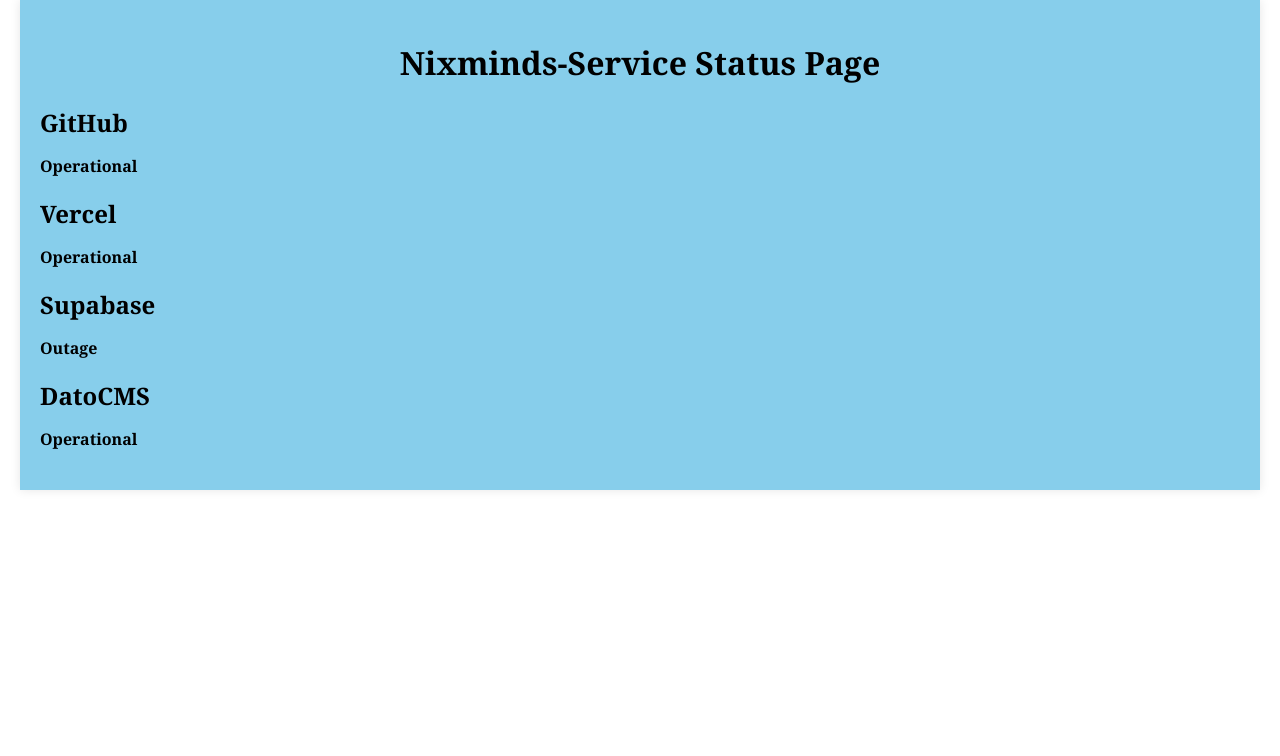
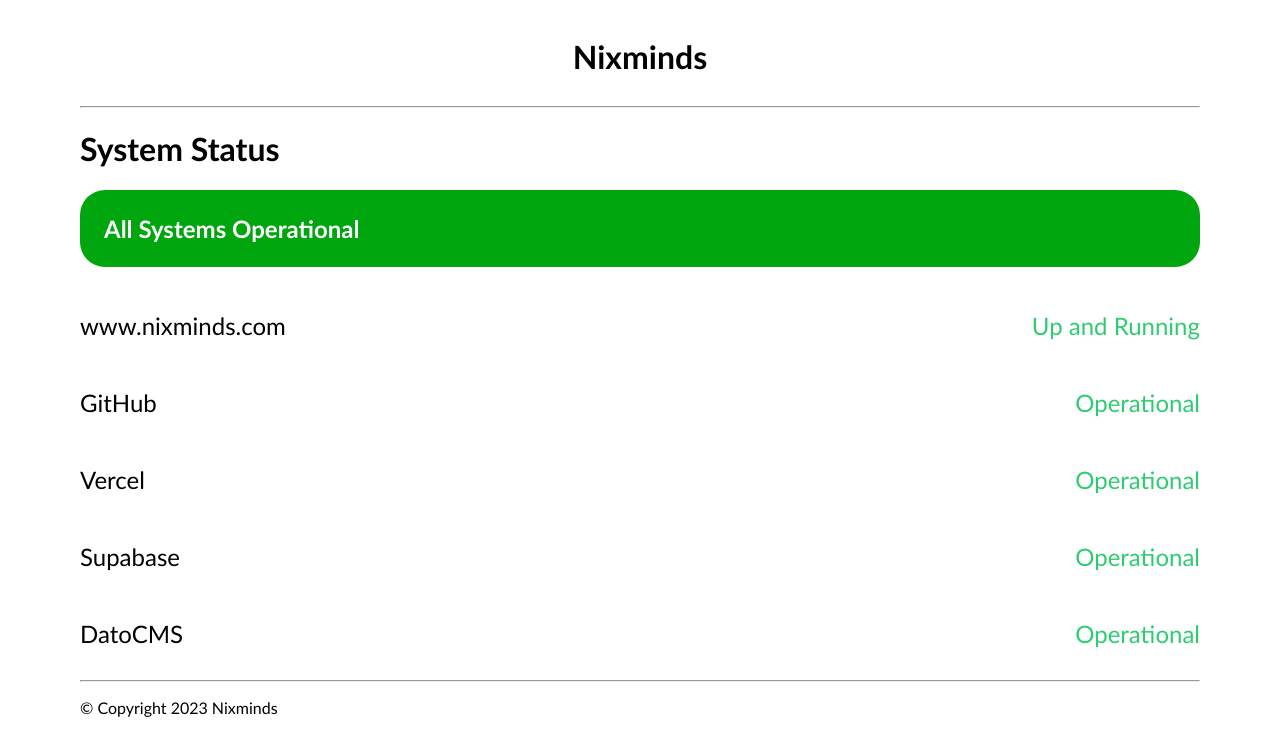
Before and after one commit to arifsadiq/sample-status-page, a plain HTML site: page index.html in a window 1280 px wide. Drawn offline with Linux system fonts and the light colour scheme.

Commit message:
sample status page

```diff
--- a/index.html
+++ b/index.html
@@ -4,29 +4,27 @@
     <meta charset="UTF-8" />
     <meta name="viewport" content="width=device-width, initial-scale=1.0" />
     <title>Nixminds</title>
-    <link rel="stylesheet" href="styles.css">
+    <link rel="stylesheet" href="styles.css" type="text/css" />
 </head>
 <body>
-    <div class="status-container">
-        <h1>Nixminds-Service Status Page</h1>
-        <div class="service">
-            <h2>GitHub</h2>
-            <p class="status" id="serviceA-status">Loading...</p>
-        </div>
-        <div class="service">
-            <h2>Vercel</h2>
-            <p class="status" id="serviceB-status">Loading...</p>
-        </div>
-        <div class="service">
-            <h2>Supabase</h2>
-            <p class="status" id="serviceC-status">Loading...</p>
-        </div>
-        <div class="service">
-            <h2>DatoCMS</h2>
-            <p class="status" id="serviceD-status">Loading...</p>
-        </div>
-        <!-- Add more services as needed -->
-    </div>
+    <header>
+        <h1>Nixminds</h1>
+    </header>
+    <hr />
+    <h1>System Status</h1>
+    <main>
+        <h2>All Systems Operational</h2>
+        <article is="app-status" name="www.nixminds.com" status="1"></article>
+        <article is="app-status" name="GitHub" status="2"></article>
+        <article is="app-status" name="Vercel" status="2"></article>
+        <article is="app-status" name="Supabase" status="2"></article>
+        <article is="app-status" name="DatoCMS" status="2"></article>
+        </main>
+            <hr />
+    <footer>
+        <p>&copy; Copyright 2023 Nixminds</p>
+    </footer>
+
     <script src="script.js"></script>
 </body>
 </html>
--- a/script.js
+++ b/script.js
@@ -1,29 +1,18 @@
-// Simulated function to get service status
-function getServiceStatus(serviceName) {
-    // Replace this with actual service status checks
-    const randomStatus = Math.random() < 0.8 ? 'Operational' : 'Outage';
-    return randomStatus;
+const APP_STATUS = {
+    '0': 'Down',
+    '1': 'Up and Running',
+    '2': 'Operational',
 }
 
-// Update the status of a service
-function updateServiceStatus(serviceName) {
-    const statusElement = document.getElementById(`${serviceName}-status`);
-    const status = getServiceStatus(serviceName);
-    statusElement.textContent = status;
-    statusElement.classList.remove('loading');
-    statusElement.classList.add(status.toLowerCase());
+class AppStatus extends HTMLElement {
+    constructor() {
+        super();
+        const el = document.createElement('p');
+        el.innerText = this.getAttribute('name');
+        this.appendChild(el);
+        const status = document.createElement('p');
+        status.textContent = `${APP_STATUS[this.getAttribute('status')]}`;
+        this.appendChild(status);
+    }
 }
-
-// Update service statuses periodically (every 5 seconds in this example)
-function updateStatuses() {
-    const services = ['serviceA', 'serviceB', 'serviceC', 'serviceD']; // Add more service names as needed
-
-    services.forEach((service) => {
-        updateServiceStatus(service);
-    });
-
-    setTimeout(updateStatuses, 5000); // Update every 5 seconds
-}
-
-// Start updating statuses
-updateStatuses();
+customElements.define('app-status', AppStatus, { extends: 'article'} );
--- a/styles.css
+++ b/styles.css
@@ -1,30 +1,32 @@
-body {
-    font-family: Cambria, Cochin, Georgia, Times, 'Times New Roman', serif;
-    background-color: white;
-    margin: 0;
-    padding: 0;
+html, body {
+    font-family: 'Gill Sans', 'Gill Sans MT', Calibri, 'Trebuchet MS', sans-serif;
 }
 
-.status-container {
-    max-width: 1200px;
-    margin: 0 auto;
-    padding: 20px;
-    background-color: skyblue;
-    box-shadow: 0 0 10px rgba(0, 0, 0, 0.1);
+body {
+    margin: 1em 5em;
 }
 
-.service {
-    margin-bottom: 20px;
+header {
+    display: flex;
+    align-items: center;
+    justify-content: center;
+}
+main h2 {
+    background-color: #00a60e;
+    padding: 1em;
+    border-radius: 25px;
+    font-size: 1.5em;
+    color: white;
 }
 
-h1 {
-    text-align: center;
+main p {
+    display: inline-block;
+    width: 50%;
+    font-size: 1.5em;
+
 }
 
-h2 {
-    margin: 0;
+main p:last-child {
+    text-align: right;
+    color: #2ecc71
 }
-
-.status {
-    font-weight: bold;
-}
```
